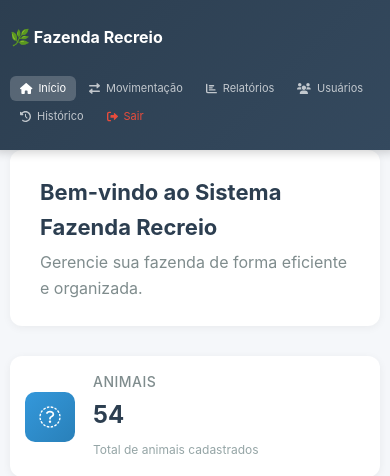
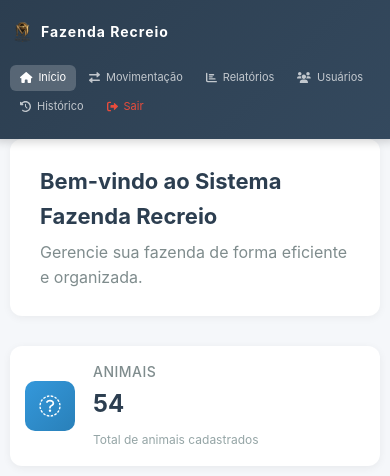
Before and after one commit to neridoo-lab/fazenda-recreio, a Flask app: page / in a window 390 px wide. Shown: the top 476 px of the page. Run offline with Flask 3, Linux system fonts and the light colour scheme; a user stored in the database is signed in; data comes from the database, SQL or seed files in the repository; data that the repository does not hold is empty.

Commit message:
Update dashboard.html

```diff
--- a/templates/dashboard.html
+++ b/templates/dashboard.html
@@ -6,7 +6,8 @@
 <div class="dashboard-container">
     <nav class="navbar">
         <div class="nav-brand">
-            <span>🌿 Fazenda Recreio</span>
+            <img src="{{ url_for('static', filename='images/logo.png') }}" alt="Fazenda Recreio" class="logo-img">
+            <span class="logo-text">Fazenda Recreio</span>
         </div>
         <div class="nav-links">
             <a href="{{ url_for('dashboard') }}" class="active"><i class="fas fa-home"></i> Início</a>
@@ -101,9 +102,23 @@
     }
 
     .nav-brand {
+        display: flex;
+        align-items: center;
+        gap: 10px;
+        padding: 10px 0;
+    }
+
+    .logo-img {
+        height: 40px;
+        width: auto;
+        border-radius: 8px;
+    }
+
+    .logo-text {
         font-size: 20px;
         font-weight: 700;
-        padding: 15px 0;
+        color: white;
+        letter-spacing: 1px;
     }
 
     .nav-links {
@@ -311,6 +326,14 @@
         .welcome-section h1 {
             font-size: 22px;
         }
+
+        .logo-img {
+            height: 30px;
+        }
+
+        .logo-text {
+            font-size: 16px;
+        }
     }
 
     @media (max-width: 480px) {
@@ -324,7 +347,15 @@
         }
 
         .nav-brand {
-            font-size: 16px;
+            gap: 6px;
+        }
+
+        .logo-img {
+            height: 25px;
+        }
+
+        .logo-text {
+            font-size: 14px;
         }
 
         .nav-links a {
```
